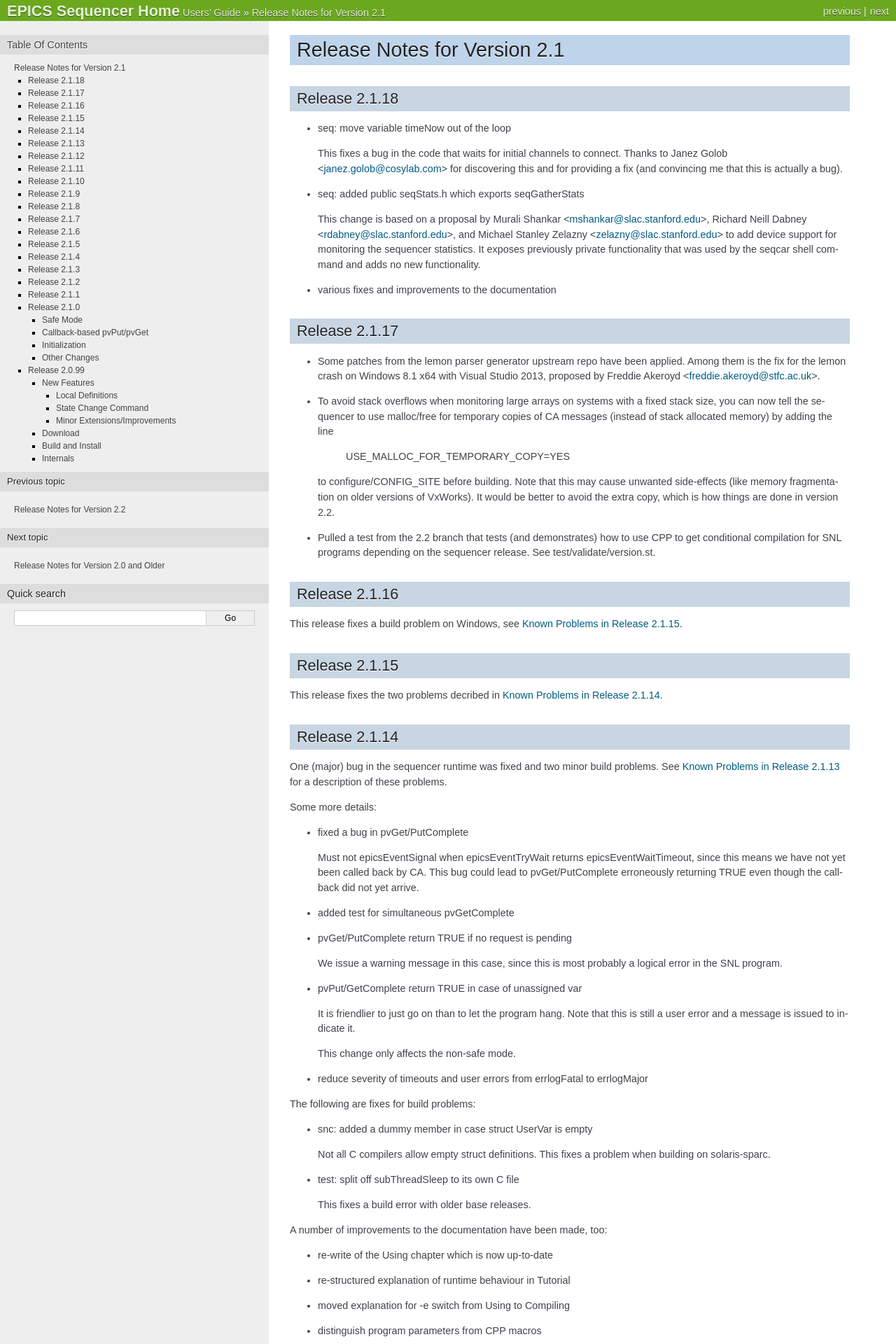
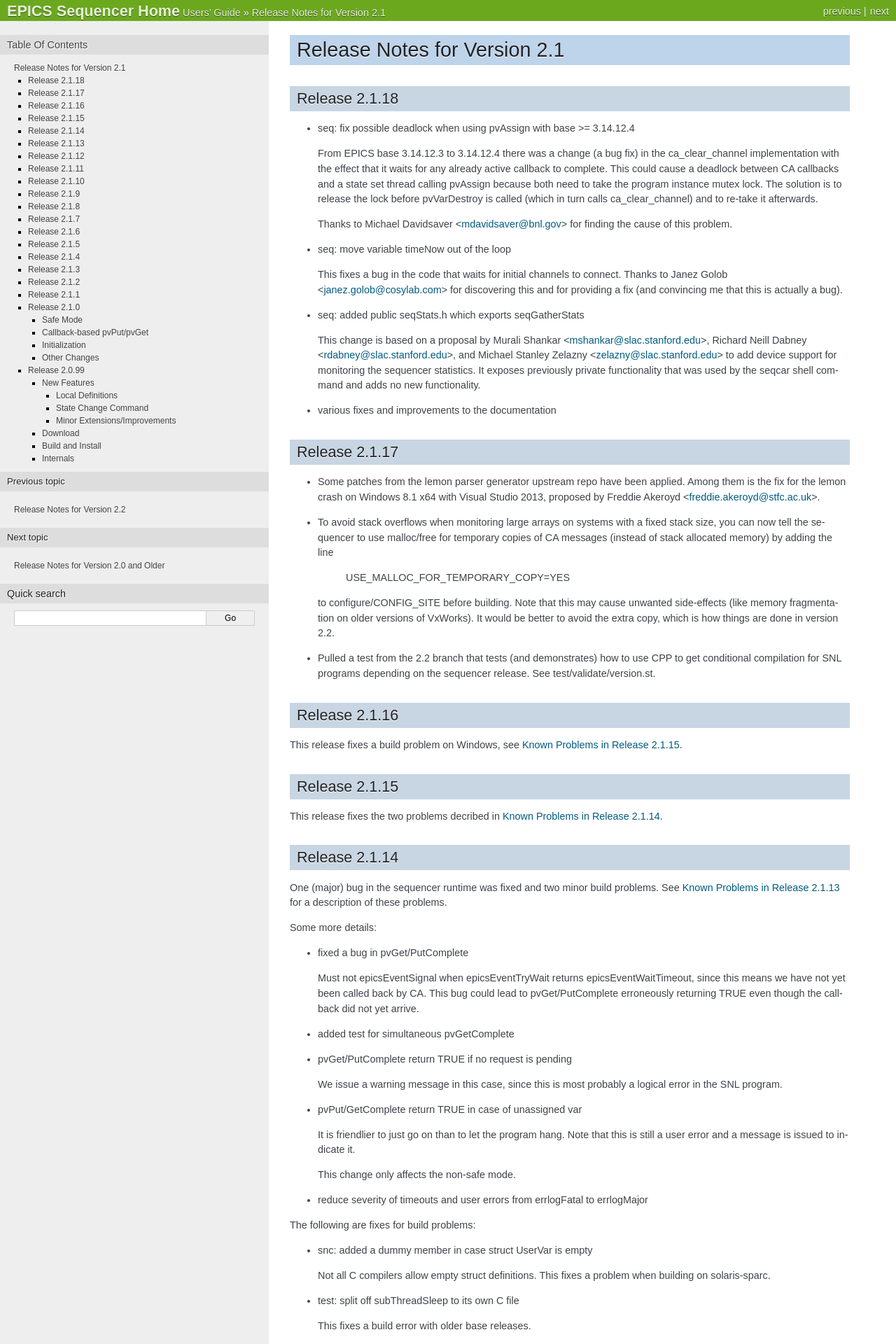
Before and after one commit to jeonghanlee/sequencer-2-2, a Sphinx documentation site: the page built from documentation/ReleaseNotes-2-1.txt, in a window 1280 px wide. Shown: the top 1920 px of the page at 70% size. Built offline with Sphinx 7.4.7, drawn with Linux system fonts in a browser that asks for light colours; pages that are not in the unit, such as notebooks, are missing from menus; some of the changed text lies outside the part shown.

Commit message:
docs: added pvAssign deadlock fix to release notes

```diff
--- a/documentation/ReleaseNotes-2-1.txt
+++ b/documentation/ReleaseNotes-2-1.txt
@@ -5,6 +5,19 @@ Release Notes for Version 2.1
 
 Release 2.1.18
 --------------
+
+* seq: fix possible deadlock when using pvAssign with base >= 3.14.12.4
+
+  From EPICS base 3.14.12.3 to 3.14.12.4 there was a change (a bug fix) in the
+  ca_clear_channel implementation with the effect that it waits for any
+  already active callback to complete. This could cause a deadlock between CA
+  callbacks and a state set thread calling pvAssign because both need to take
+  the program instance mutex lock. The solution is to release the lock before
+  pvVarDestroy is called (which in turn calls ca_clear_channel) and to re-take
+  it afterwards.
+
+  Thanks to Michael Davidsaver <mdavidsaver@bnl.gov> for finding the cause
+  of this problem.
 
 * seq: move variable timeNow out of the loop
 
```
